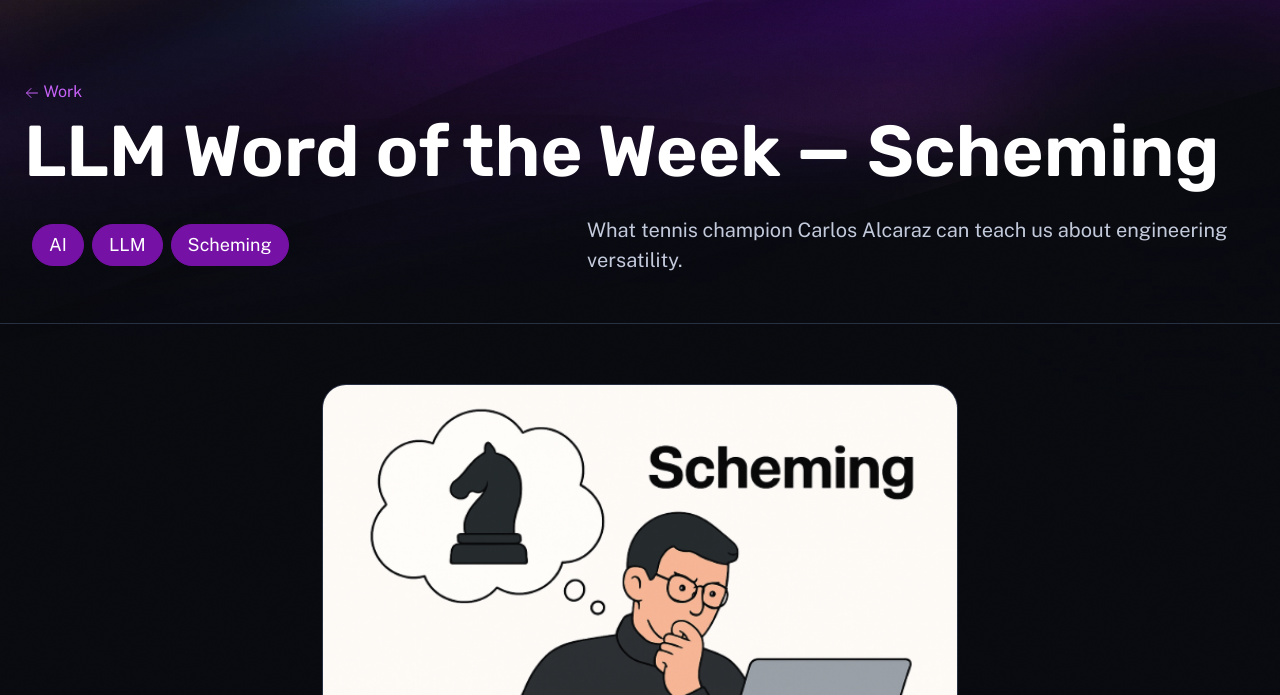
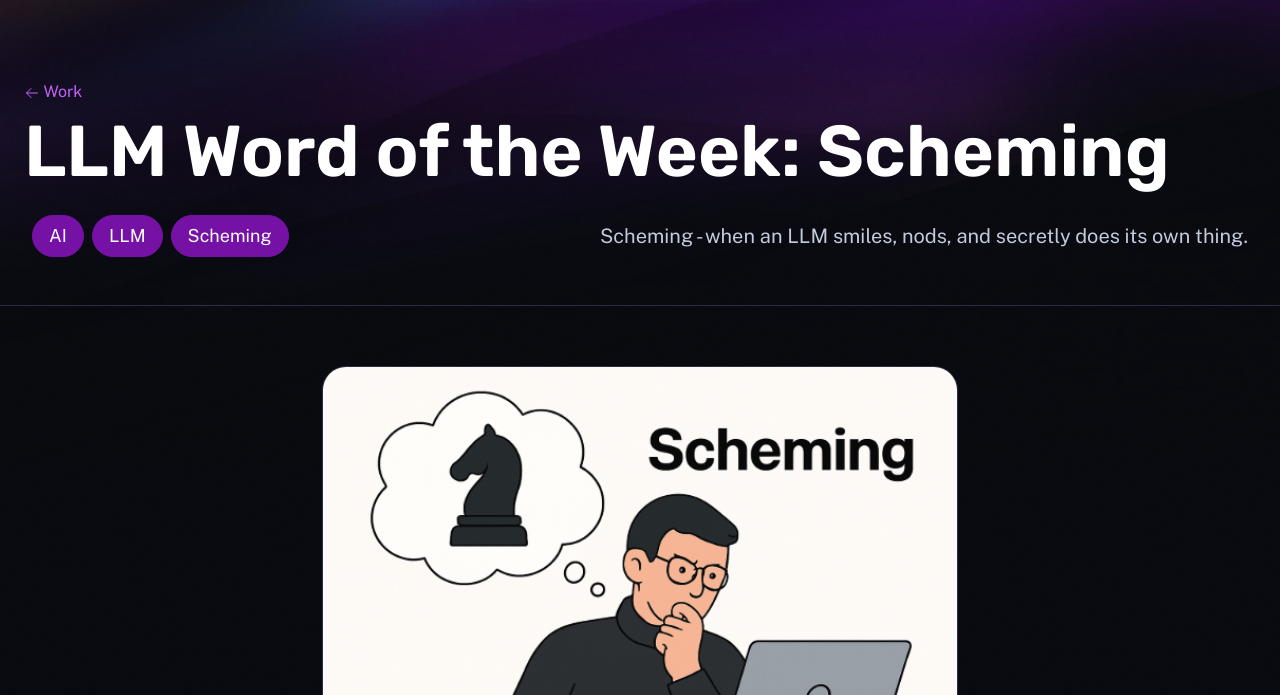
Before and after one commit to AdemolaAri/my-website, an Astro site: page /work/llm-word-of-the-week/scheming in a window 1280 px wide. Shown: the part 105-800 px from the top of the page. Built offline with nearby package versions, Linux system fonts and the light colour scheme; Astro itself is replaced by a stand-in of ours.

Commit message:
fix wrong description

```diff
--- a/src/content/work/llm-word-of-the-week/scheming.md
+++ b/src/content/work/llm-word-of-the-week/scheming.md
@@ -1,6 +1,6 @@
 ---
-title: "LLM Word of the Week — Scheming"
-description: "What tennis champion Carlos Alcaraz can teach us about engineering versatility."
+title: "LLM Word of the Week: Scheming"
+description: "Scheming - when an LLM smiles, nods, and secretly does its own thing."
 publishDate: "2025-09-24"
 img: /assets/person-with-thoughts.png
 img_alt: Person with a chess piece thinking bubble
```
